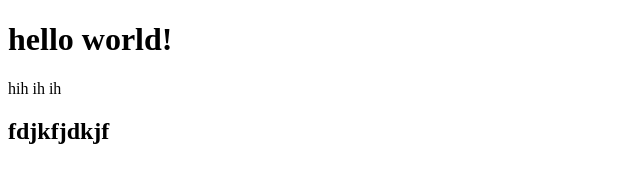
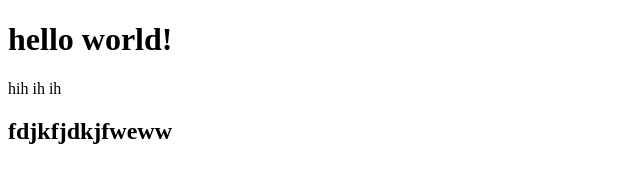
Before and after one commit to kichuks-coder/project, a plain HTML site: page index.html in a window 1280 px wide. Shown: the full height of the page, 0-640 px from the left. Drawn offline with Linux system fonts and the light colour scheme.

Commit message:
add to h2

```diff
--- a/index.html
+++ b/index.html
@@ -11,7 +11,7 @@
 <p>
     hih ih ih
 </p>
-<h2>fdjkfjdkjf</h2>
+<h2>fdjkfjdkjfweww</h2>
     <script src="script.js">
 
     </script>
```
